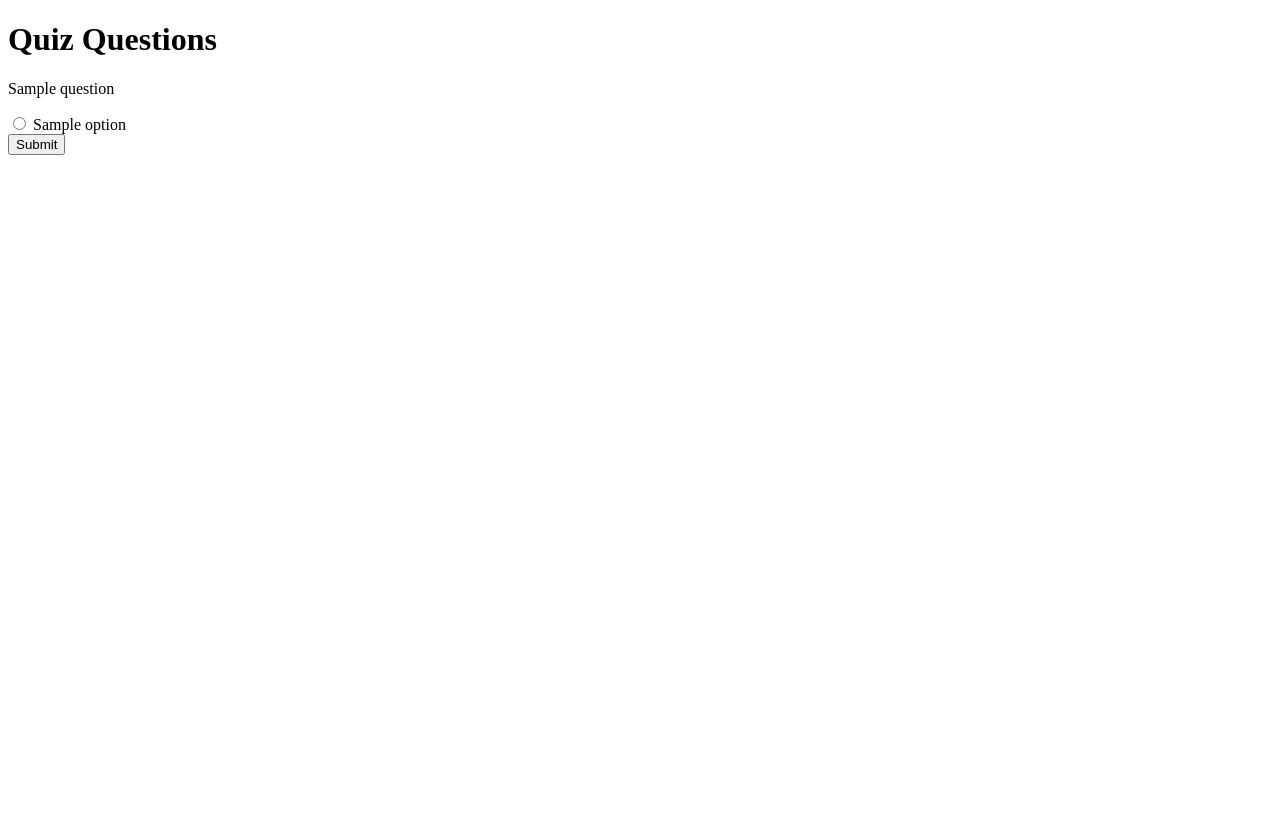
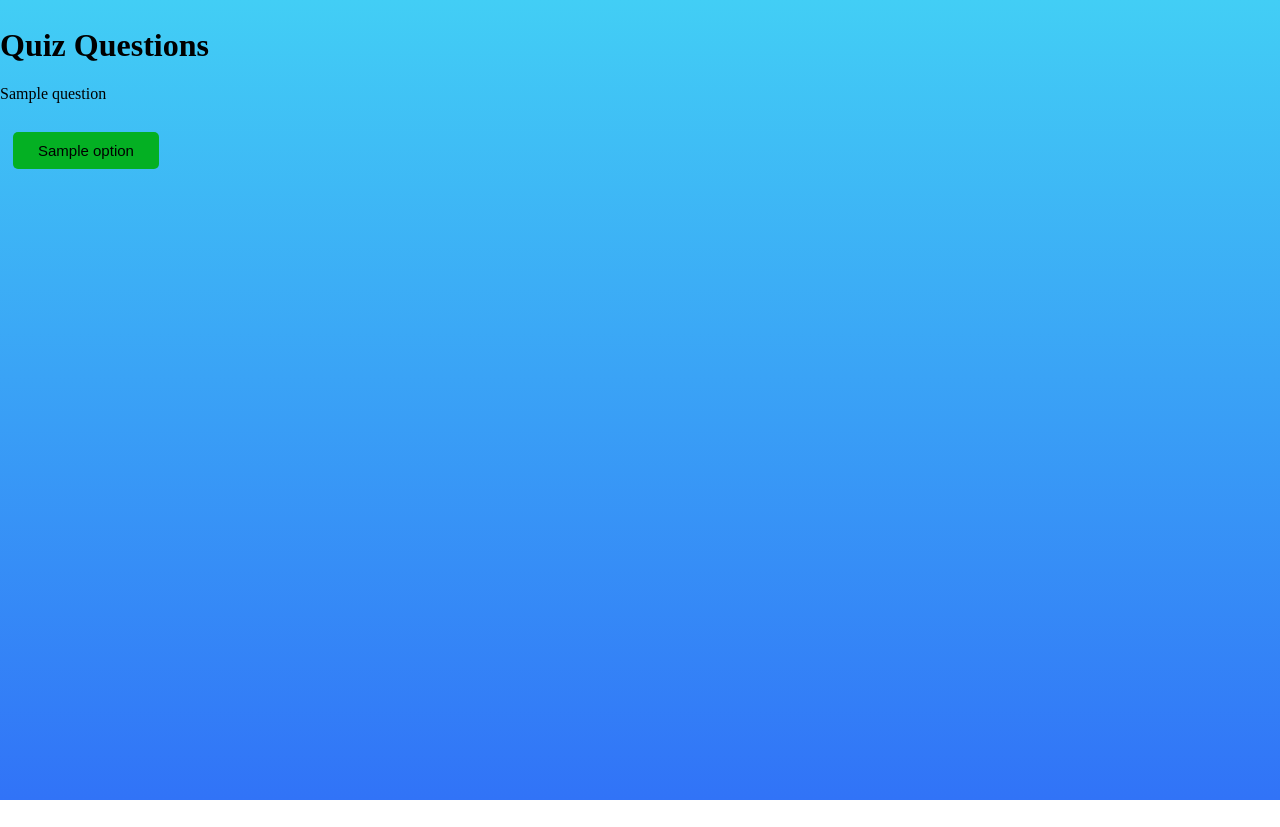
Before and after one commit to Bananapower31/HackPNWProject, a Flask app: template templates/index.html in a window 1280 px wide. Before the commit the page ends 155 px from the top, so only its background shows below. Run offline with Flask 3, Linux system fonts and the light colour scheme; the template is opened without the code that fills it: most values are stand-ins (such as "Sample title", 1, 10 or a date in 2020); parts of the project's set-up code (start-up, migrations or seed data) failed here and were passed over.

Commit message:
changed name + added buttons and answers to question screen
# Conflicts:
#	main.py

```diff
--- a/templates/index.html
+++ b/templates/index.html
@@ -5,16 +5,59 @@
     <meta name="viewport" content="width=device-width, initial-scale=1.0">
     <title>Quiz</title>
 </head>
+<style>
+    html, body {
+      font: Times;
+      height: 100%;
+      margin: 0;
+      padding: 0;
+    }
+
+    body {
+      background: linear-gradient(to bottom, #42cef5, #3173f7);
+      background-repeat: no-repeat; /* Ensure gradient doesn't repeat */
+    }
+        /**/
+      </style>
+<title>
+    RoadTripFunTime
+</title>
+<style>
+    .button{
+            margin: 10px;
+            padding: 10px 25px;
+            background-color: #04b023;
+            color: black;
+            border: none;
+            font-size: 15px;
+            border-radius: 5px;
+
+    }
+</style>
+</head>
+<body>
+<h1
+style="
+background-color: #04b023;
+color: darkgreen;
+border-radius: 5px;
+font-size: 40px;">
+
+
+
+</h1>
 <body>
     <h1>Quiz Questions</h1>
     <form method="POST" action="/submit">
+
         {% for question, data in questions %}
-            <p>{{ question }}</p>
+            <p> {{ question }}</p>
+            <table><tr>
             {% for option in data.options %}
-                <input type="radio" name="{{ question }}" value="{{ option }}"> {{ option }}<br>
+              <td><button class="button" name="{{ question }}" value = "{{option}}"> {{option}} </button></td>
             {% endfor %}
+            </tr></table>
         {% endfor %}
-        <button type="submit">Submit</button>
     </form>
 </body>
 </html>
```
